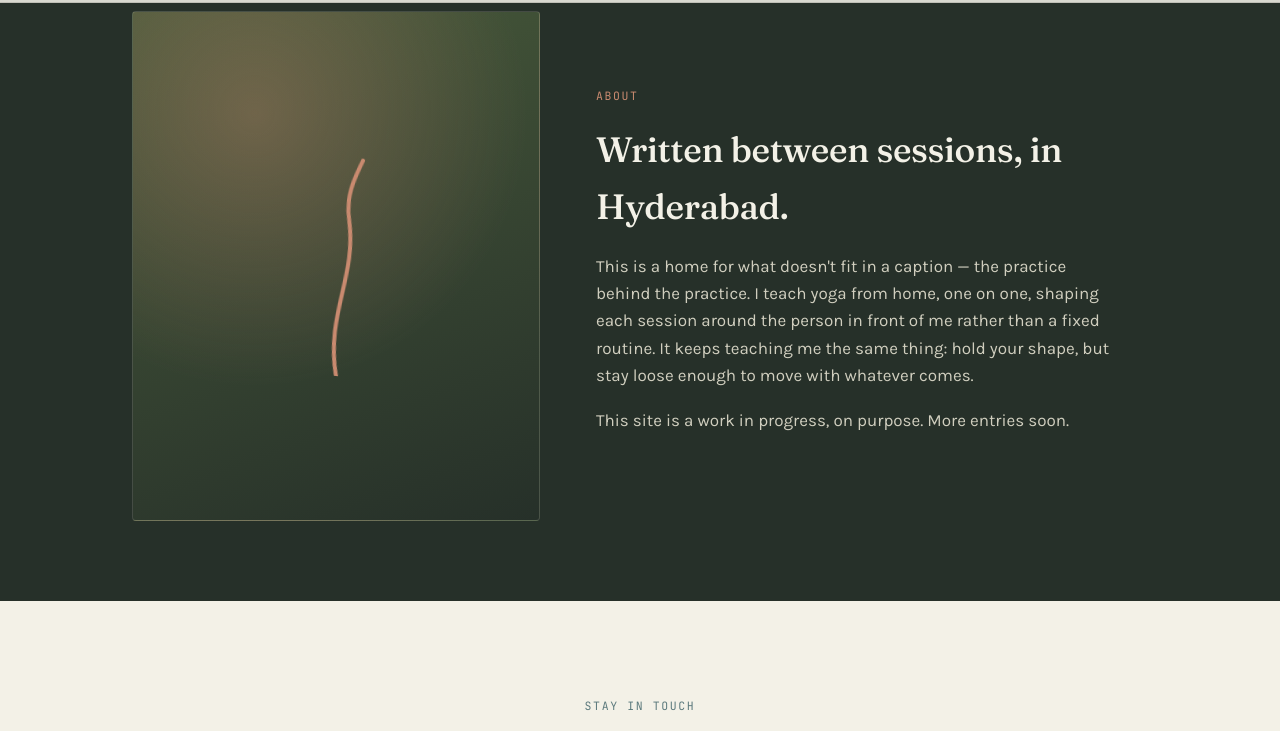
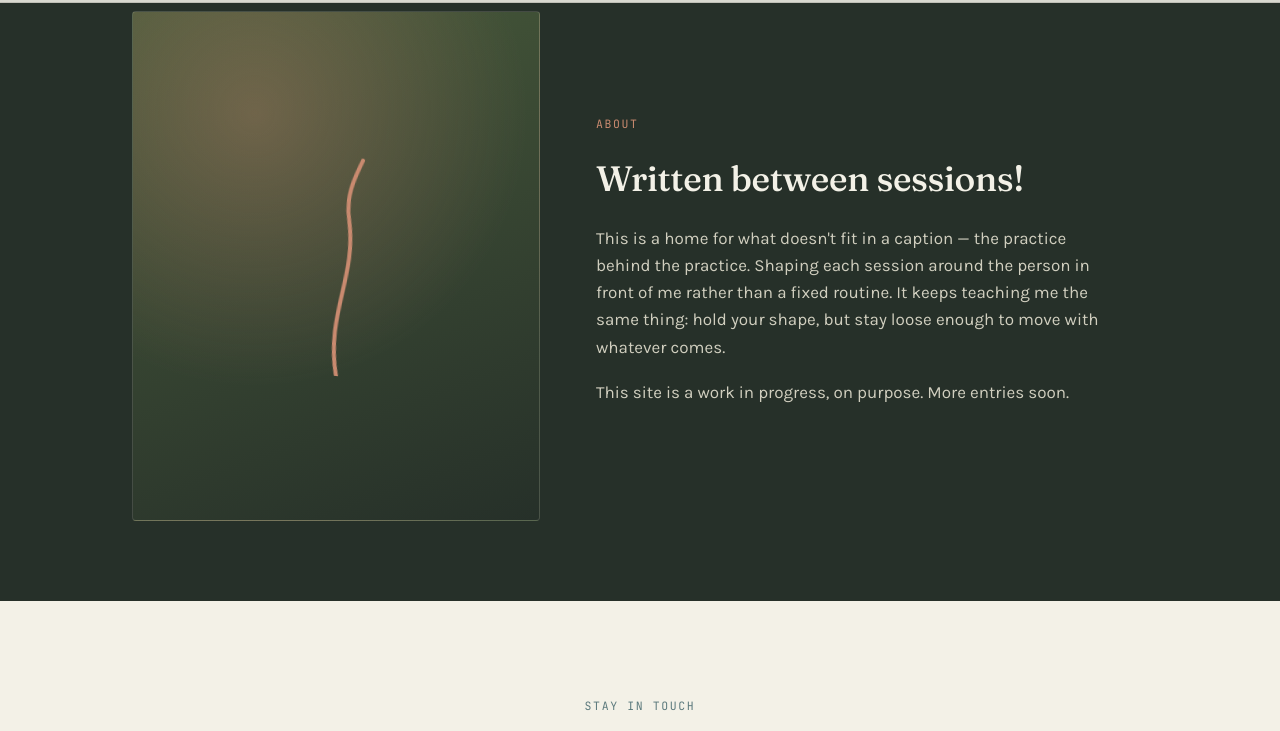
Before and after one commit to reedbends/TheReedBends, a plain HTML site: page index.html in a window 1280 px wide. Both pictures are taken after a click on the link "About this space". Shown: the part 697-1428 px from the top of the page. Drawn offline with Linux system fonts and the light colour scheme.

Commit message:
Revise About section content in index.html
Updated heading and rephrased paragraph for clarity.

```diff
--- a/index.html
+++ b/index.html
@@ -400,8 +400,8 @@
     </div>
     <div>
       <span class="label">About</span>
-      <h2>Written between sessions, in Hyderabad.</h2>
-      <p>This is a home for what doesn't fit in a caption — the practice behind the practice. I teach yoga from home, one on one, shaping each session around the person in front of me rather than a fixed routine. It keeps teaching me the same thing: hold your shape, but stay loose enough to move with whatever comes.</p>
+      <h2>Written between sessions!</h2>
+      <p>This is a home for what doesn't fit in a caption — the practice behind the practice. Shaping each session around the person in front of me rather than a fixed routine. It keeps teaching me the same thing: hold your shape, but stay loose enough to move with whatever comes.</p>
       <p>This site is a work in progress, on purpose. More entries soon.</p>
     </div>
   </div>
```
